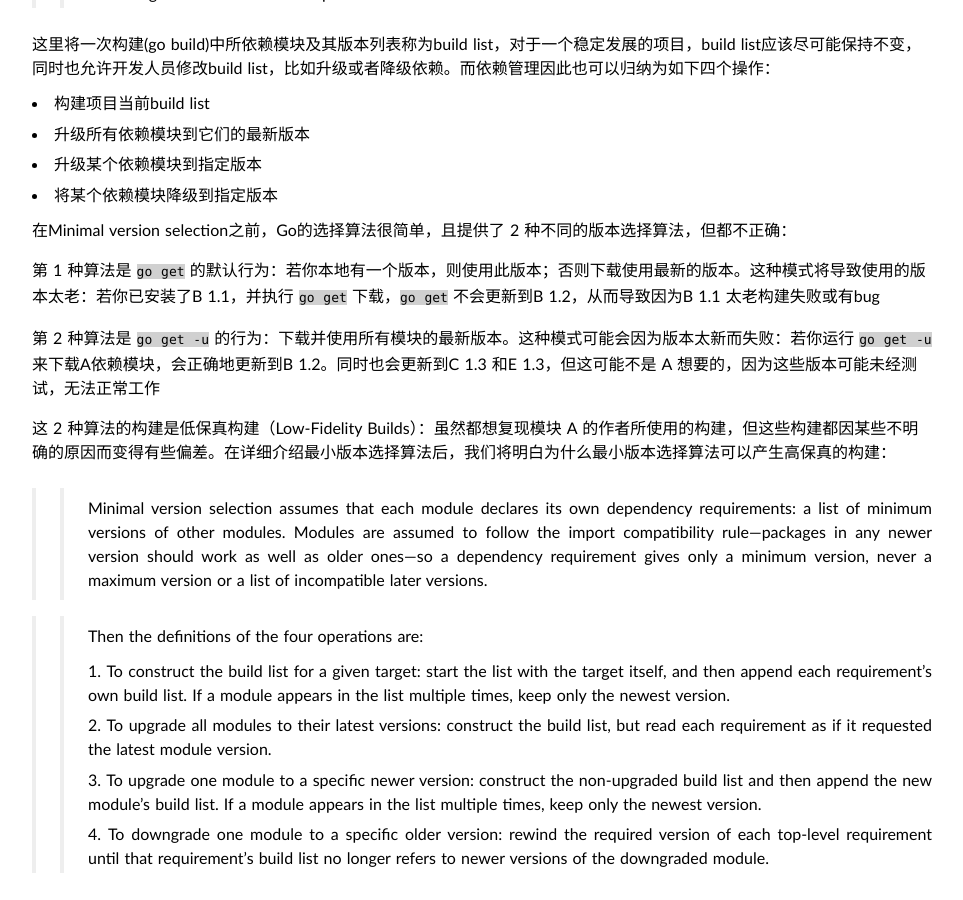
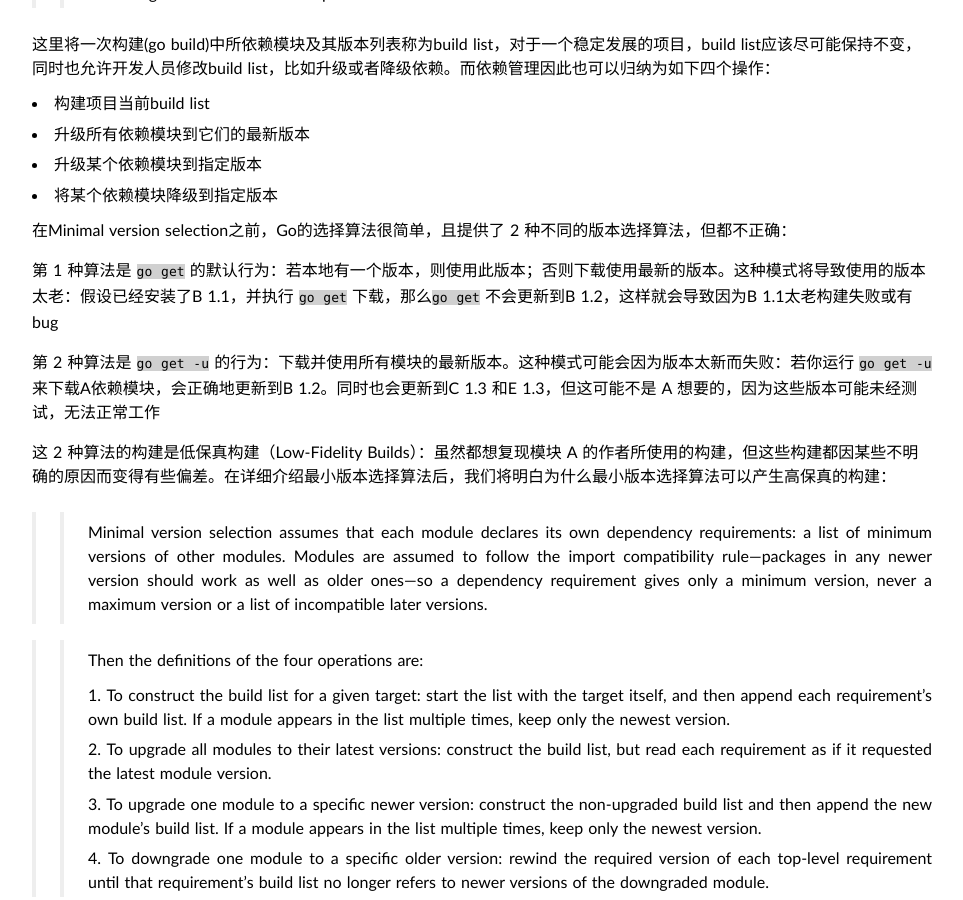
Before and after one commit to duyanghao/duyanghao.github.io, a Jekyll site: the page built from _posts/2020-11-13-golang-module.md, in a window 1280 px wide and 900 px high, scrolled down 1637 px. Shown: the whole window, without its empty margins (158-1121 px from the left). Built offline with Jekyll 4.4.1, drawn with Linux system fonts in a browser that asks for light colours; some web fonts are replaced; comment, search, counter and statistics services are not loaded.

Commit message:
update golang module
Signed-off-by: duyanghao <1294057873@qq.com>

```diff
--- a/_posts/2020-11-13-golang-module.md
+++ b/_posts/2020-11-13-golang-module.md
@@ -57,7 +57,7 @@ Go使用semantic version来标识package的版本。具体来说：
 
 在Minimal version selection之前，Go的选择算法很简单，且提供了 2 种不同的版本选择算法，但都不正确：
 
-第 1 种算法是 `go get` 的默认行为：若你本地有一个版本，则使用此版本；否则下载使用最新的版本。这种模式将导致使用的版本太老：若你已安装了B 1.1，并执行 `go get` 下载，`go get` 不会更新到B 1.2，从而导致因为B 1.1 太老构建失败或有bug
+第 1 种算法是 `go get` 的默认行为：若本地有一个版本，则使用此版本；否则下载使用最新的版本。这种模式将导致使用的版本太老：假设已经安装了B 1.1，并执行 `go get` 下载，那么`go get` 不会更新到B 1.2，这样就会导致因为B 1.1太老构建失败或有bug
 
 第 2 种算法是 `go get -u` 的行为：下载并使用所有模块的最新版本。这种模式可能会因为版本太新而失败：若你运行 `go get -u` 来下载A依赖模块，会正确地更新到B 1.2。同时也会更新到C 1.3 和E 1.3，但这可能不是 A 想要的，因为这些版本可能未经测试，无法正常工作
 
```
